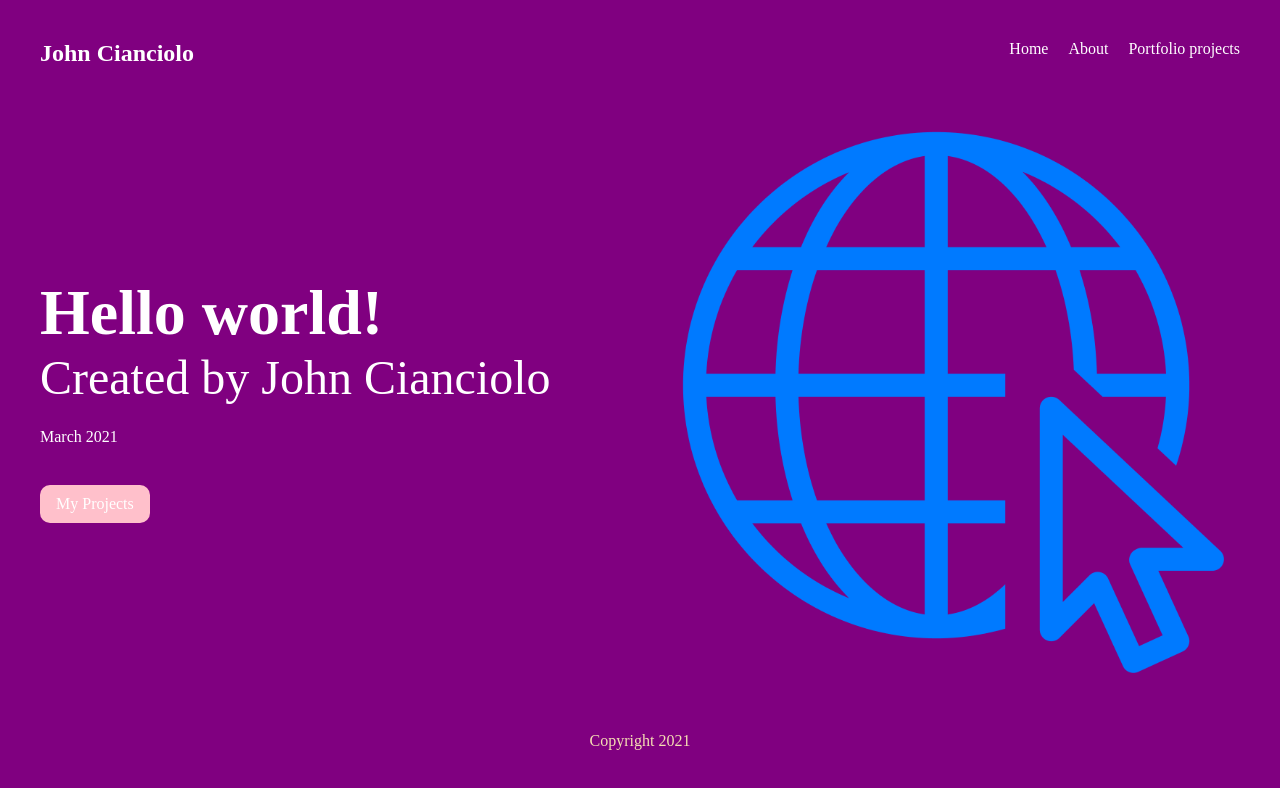
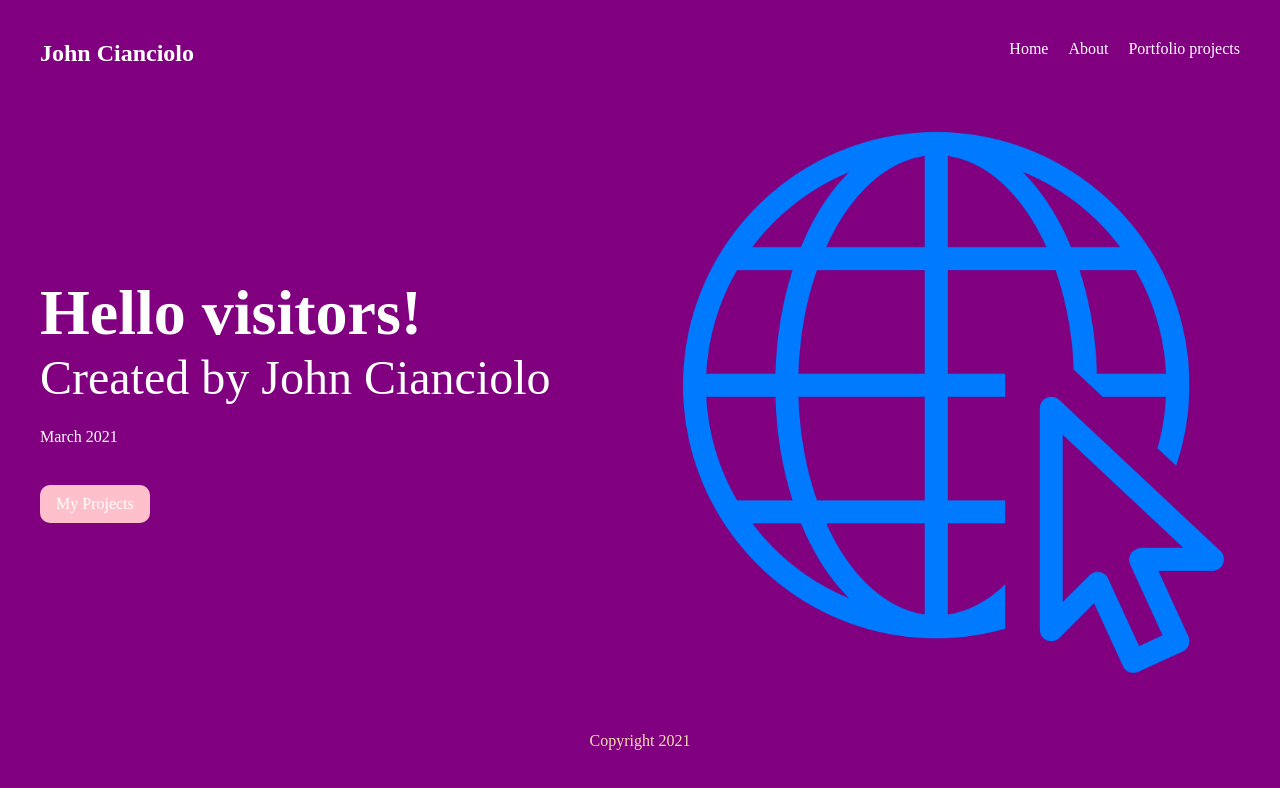
Before and after one commit to jcianciolo/gatsby-blog, a Gatsby site: page / in a window 1280 px wide. Built offline with nearby package versions, Linux system fonts and the light colour scheme; Gatsby itself is replaced by a stand-in of ours.

Commit message:
homepage-text

```diff
--- a/src/pages/index.js
+++ b/src/pages/index.js
@@ -10,7 +10,7 @@ export default function Home({ data }) {
     <Layout>
       <section className={styles.header}>
         <div>
-          <h2>Hello world!</h2>
+          <h2>Hello visitors!</h2>
           <h3>Created by John Cianciolo</h3>
           <p>March 2021</p>
           <Link className={styles.btn} to="/projects">My Projects</Link>
```
